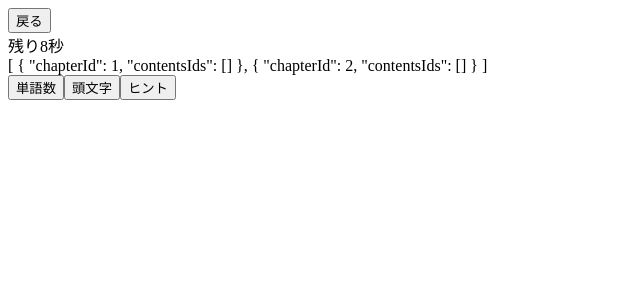
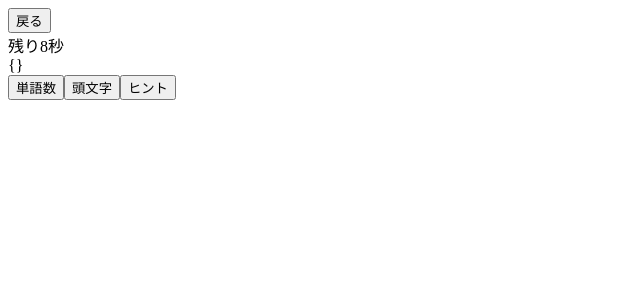
Before and after one commit to PDCA-English/SpanishWordChecker, a Vue app: page / in a window 1280 px wide. Both pictures are taken after a click on the button "Start". Shown: the top 300 px of the page, without its empty margins (0-640 px from the left). Built offline with nearby package versions, Linux system fonts and the light colour scheme.

Commit message:
no clue to know if answerInfo is valid or not

```diff
--- a/src/views/Quiz.vue
+++ b/src/views/Quiz.vue
@@ -9,7 +9,7 @@
     </div>
     <div class="quizContents">
       <div id="Jsentence"></div>
-      <div id="Esentence">{{ testdata }}</div>
+      <div id="Esentence">{{ answerInfo }}</div>
       <div id="recoredText">{{ recoredText }}</div>
     </div>
     <div class="quizHints">
@@ -33,9 +33,7 @@ export default {
       time: 10,
       timeComment: "",
       /*answer checker*/
-      selectedPhrases: {},
-      chapter: {},
-      testdata: "",
+      answerInfo: {},
     }
   },
   mounted() {
@@ -56,6 +54,9 @@ export default {
           clearInterval(this.timer)
           this.timeComment = "終了";
         }
+      },
+      answerMaker: function() {
+
       }
   },
   async created() {
@@ -81,11 +82,11 @@ export default {
           // セクションidが含まれているか確認
         );
         // 選択したチャプターのフレーズのみ取得
-        console.log(filterdChapter)
+        var answerInfo = this.answerInfo;
+        answerInfo = filterdChapter;
+        console.log(answerInfo);
       }
     });
-    this.testdata = selectData
-  },
-  computed: {}
+  }
 }
 </script>
```
